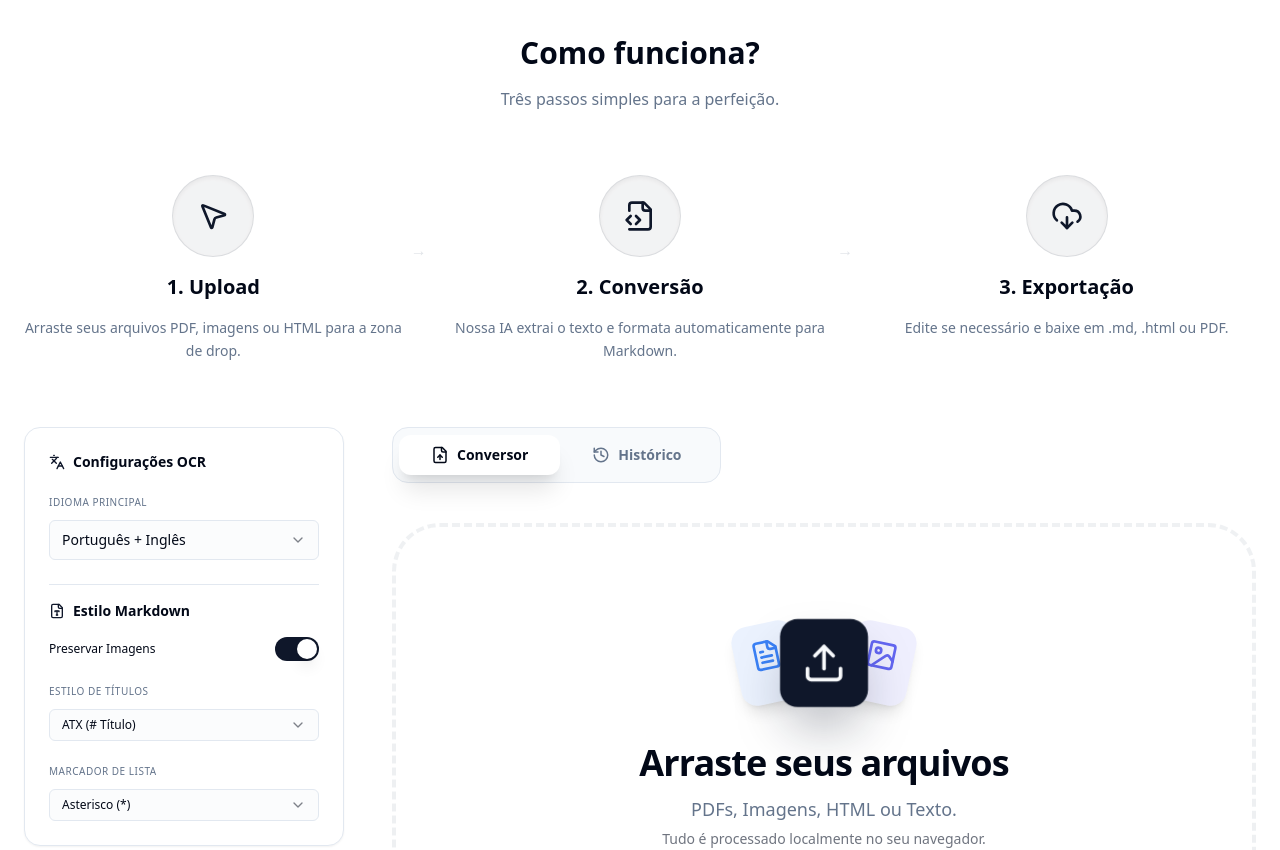
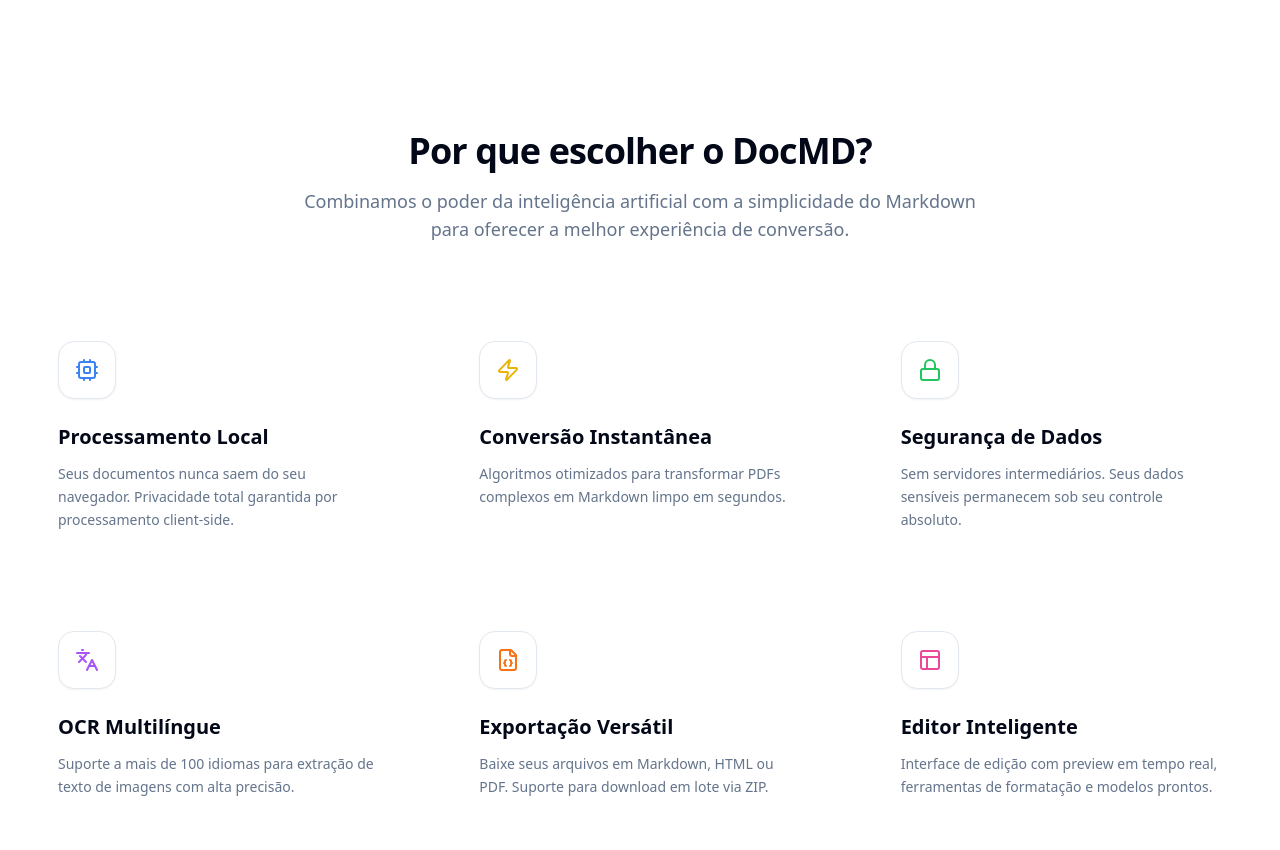
Before and after one commit to Nightcook3r/DocMD, a React (Vite) app: page / in a window 1280 px wide. Shown: the part 1360-2210 px from the top of the page. Built offline with nearby package versions, Linux system fonts and the light colour scheme.

Commit message:
[dyad] Adicionando seções de funcionalidades e rodapé profissional - wrote 3 file(s)

```diff
--- /dev/null
+++ b/src/components/Features.tsx
@@ -0,0 +1,78 @@
+"use client";
+
+import React from 'react';
+import {
+  Cpu,
+  Zap,
+  Lock,
+  Languages,
+  FileJson,
+  Layout,
+  Smartphone,
+  Download
+} from 'lucide-react';
+
+const features = [
+  {
+    icon: <Cpu className="text-blue-500" />,
+    title: "Processamento Local",
+    description: "Seus documentos nunca saem do seu navegador. Privacidade total garantida por processamento client-side."
+  },
+  {
+    icon: <Zap className="text-yellow-500" />,
+    title: "Conversão Instantânea",
+    description: "Algoritmos otimizados para transformar PDFs complexos em Markdown limpo em segundos."
+  },
+  {
+    icon: <Lock className="text-green-500" />,
+    title: "Segurança de Dados",
+    description: "Sem servidores intermediários. Seus dados sensíveis permanecem sob seu controle absoluto."
+  },
+  {
+    icon: <Languages className="text-purple-500" />,
+    title: "OCR Multilíngue",
+    description: "Suporte a mais de 100 idiomas para extração de texto de imagens com alta precisão."
+  },
+  {
+    icon: <FileJson className="text-orange-500" />,
+    title: "Exportação Versátil",
+    description: "Baixe seus arquivos em Markdown, HTML ou PDF. Suporte para download em lote via ZIP."
+  },
+  {
+    icon: <Layout className="text-pink-500" />,
+    title: "Editor Inteligente",
+    description: "Interface de edição com preview em tempo real, ferramentas de formatação e modelos prontos."
+  }
+];
+
+const Features = () => {
+  return (
+    <section className="py-24 space-y-16">
+      <div className="text-center space-y-4 max-w-2xl mx-auto">
+        <h2 className="text-4xl font-black tracking-tight">Por que escolher o DocMD?</h2>
+        <p className="text-muted-foreground text-lg">
+          Combinamos o poder da inteligência artificial com a simplicidade do Markdown para oferecer a melhor experiência de conversão.
+        </p>
+      </div>
+
+      <div className="grid grid-cols-1 md:grid-cols-2 lg:grid-cols-3 gap-8">
+        {features.map((feature, i) => (
+          <div
+            key={i}
+            className="group p-8 rounded-[2rem] bg-card border-2 border-transparent hover:border-primary/10 hover:bg-muted/30 transition-all duration-500"
+          >
+            <div className="mb-6 p-4 rounded-2xl bg-background border shadow-sm w-fit group-hover:scale-110 group-hover:rotate-3 transition-transform duration-500">
+              {React.cloneElement(feature.icon as React.ReactElement, { size: 24 })}
+            </div>
+            <h3 className="text-xl font-bold mb-3">{feature.title}</h3>
+            <p className="text-muted-foreground leading-relaxed text-sm">
+              {feature.description}
+            </p>
+          </div>
+        ))}
+      </div>
+    </section>
+  );
+};
+
+export default Features;
--- /dev/null
+++ b/src/components/Footer.tsx
@@ -0,0 +1,66 @@
+"use client";
+
+import React from 'react';
+import { FileUp, Github, Twitter, Linkedin, Mail } from 'lucide-react';
+import { MadeWithDyad } from './made-with-dyad';
+
+const Footer = () => {
+  return (
+    <footer className="mt-32 border-t pt-20 pb-10">
+      <div className="grid grid-cols-1 md:grid-cols-4 gap-12 mb-20">
+        <div className="col-span-1 md:col-span-2 space-y-6">
+          <div className="flex items-center gap-3">
+            <div className="bg-primary text-primary-foreground p-2 rounded-xl">
+              <FileUp size={20} />
+            </div>
+            <span className="font-black text-2xl tracking-tighter">DocMD</span>
+          </div>
+          <p className="text-muted-foreground max-w-sm leading-relaxed">
+            A ponte definitiva entre documentos estáticos e conteúdo dinâmico.
+            Transforme seu fluxo de trabalho com conversão inteligente e privada.
+          </p>
+          <div className="flex items-center gap-4">
+            <a href="#" className="p-2 rounded-full bg-muted hover:bg-primary hover:text-primary-foreground transition-colors">
+              <Github size={18} />
+            </a>
+            <a href="#" className="p-2 rounded-full bg-muted hover:bg-primary hover:text-primary-foreground transition-colors">
+              <Twitter size={18} />
+            </a>
+            <a href="#" className="p-2 rounded-full bg-muted hover:bg-primary hover:text-primary-foreground transition-colors">
+              <Linkedin size={18} />
+            </a>
+          </div>
+        </div>
+
+        <div className="space-y-6">
+          <h4 className="font-bold text-sm uppercase tracking-widest">Produto</h4>
+          <ul className="space-y-4 text-sm text-muted-foreground">
+            <li><a href="#" className="hover:text-primary transition-colors">Funcionalidades</a></li>
+            <li><a href="#" className="hover:text-primary transition-colors">Como Funciona</a></li>
+            <li><a href="#" className="hover:text-primary transition-colors">Modelos</a></li>
+            <li><a href="#" className="hover:text-primary transition-colors">Privacidade</a></li>
+          </ul>
+        </div>
+
+        <div className="space-y-6">
+          <h4 className="font-bold text-sm uppercase tracking-widest">Suporte</h4>
+          <ul className="space-y-4 text-sm text-muted-foreground">
+            <li><a href="#" className="hover:text-primary transition-colors">Documentação</a></li>
+            <li><a href="#" className="hover:text-primary transition-colors">FAQ</a></li>
+            <li><a href="#" className="hover:text-primary transition-colors">Contato</a></li>
+            <li><a href="#" className="hover:text-primary transition-colors">Status</a></li>
+          </ul>
+        </div>
+      </div>
+
+      <div className="pt-10 border-t flex flex-col md:flex-row items-center justify-between gap-6">
+        <p className="text-xs text-muted-foreground font-medium">
+          © {new Date().getFullYear()} DocMD. Todos os direitos reservados.
+        </p>
+        <MadeWithDyad />
+      </div>
+    </footer>
+  );
+};
+
+export default Footer;
--- a/src/pages/Index.tsx
+++ b/src/pages/Index.tsx
@@ -9,11 +9,12 @@ import ConversionSettings, { MarkdownSettings } from '@/components/ConversionSet
 import ThemeToggle from '@/components/ThemeToggle';
 import Hero from '@/components/Hero';
 import HowItWorks from '@/components/HowItWorks';
+import Features from '@/components/Features';
+import Footer from '@/components/Footer';
 import { convertToMarkdown, downloadMarkdown, downloadBatchAsZip } from '@/utils/converter';
 import { extractTextFromPDF } from '@/utils/pdf-parser';
 import { extractTextFromImage } from '@/utils/ocr-parser';
 import { useHistory, HistoryItem } from '@/hooks/use-history';
-import { MadeWithDyad } from "@/components/made-with-dyad";
 import { Loader2, History, FileUp, Archive } from 'lucide-react';
 import { Tabs, TabsContent, TabsList, TabsTrigger } from "@/components/ui/tabs";
 import { showError, showSuccess } from '@/utils/toast';
@@ -135,6 +136,7 @@ const Index = () => {
         {!markdown && !isAnyProcessing && (
           <div className="space-y-32">
             <Hero />
+            <Features />
             <HowItWorks />
           </div>
         )}
@@ -193,15 +195,7 @@ const Index = () => {
           </main>
         </div>
 
-        <footer className="mt-32 border-t pt-16 pb-8">
-          <div className="grid grid-cols-1 md:grid-cols-4 gap-12 mb-16">
-            <div className="col-span-2 space-y-4">
-              <div className="flex items-center gap-2 font-black text-xl"><FileUp size={20} className="text-primary" /><span>DocMD</span></div>
-              <p className="text-muted-foreground max-w-sm">A ferramenta de conversão mais poderosa e privada da web. 100% open-source e focada em performance.</p>
-            </div>
-          </div>
-          <MadeWithDyad />
-        </footer>
+        <Footer />
       </div>
     </div>
   );
```
